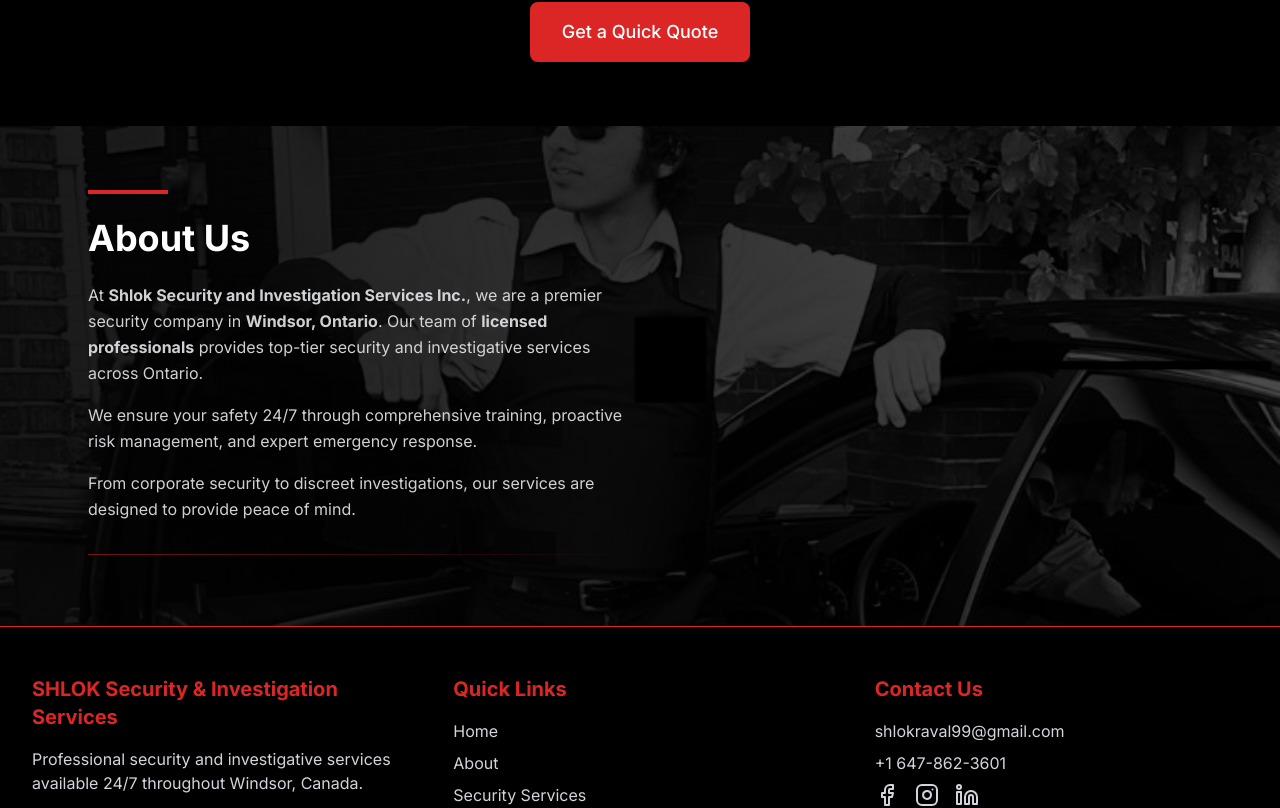
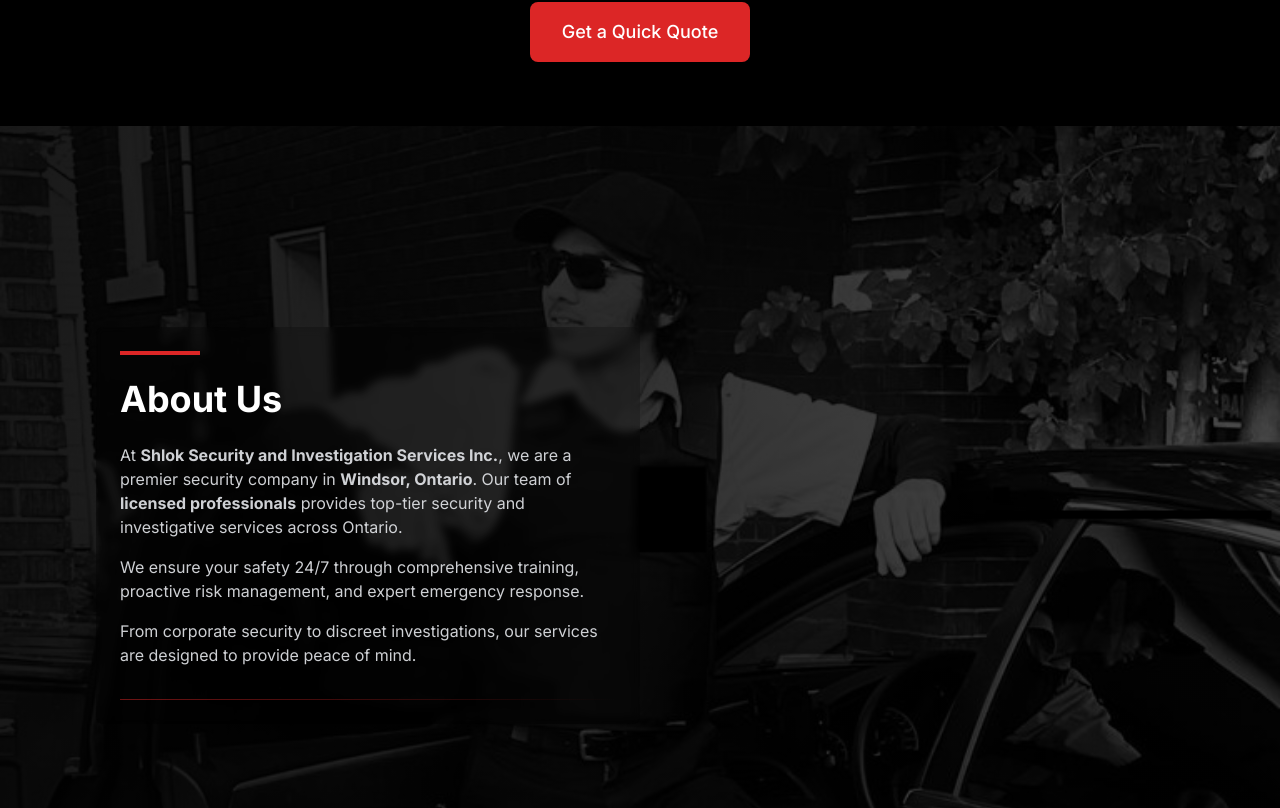
Before and after one commit to AbhishekPanta8/ShlokSecurities, a React (Vite) app: page / in a window 1280 px wide. Shown: the part 759-1567 px from the top of the page. Built offline with nearby package versions, Linux system fonts and the light colour scheme.

Commit message:
fixed about section

```diff
--- a/src/pages/About.jsx
+++ b/src/pages/About.jsx
@@ -3,52 +3,64 @@
 
 const MissionSection = () => {
   return (
-    <div className="relative w-full min-h-[500px] overflow-hidden group">
-      {/* Background Image Container */}
-      <div
-        className="absolute inset-0 w-full h-full"
+    <section className="relative w-full h-screen max-h-[800px] min-h-[500px] overflow-hidden group">
+      {/* Background Image Container - using picture element for better responsiveness */}
+      <div className="absolute inset-0 w-full h-full">
+        <picture>
+          <source srcSet={shlokImage} media="(min-width: 768px)" />
+          <source srcSet={shlokImage} media="(min-width: 0px)" />
+          <img
+            src={shlokImage}
+            alt="Shlok Security Background"
+            className="w-full h-full object-cover"
+            loading="eager"
+            // This ensures image is never cropped regardless of aspect ratio
             style={{
-          backgroundImage: `url(${shlokImage})`,
-          backgroundPosition: 'center',
-          backgroundSize: 'cover',
-          backgroundRepeat: 'no-repeat'
+              objectPosition: "center",
+              objectFit: "cover",
+              width: "100%",
+              height: "100%"
             }}
-      >
-        {/* Gradient Overlay */}
+          />
+        </picture>
+
+        {/* Gradient Overlay - consistent across all breakpoints */}
         <div className="absolute inset-0 bg-gradient-to-r from-black/90 to-black/70 group-hover:from-black/85 group-hover:to-black/65 transition-all duration-500" />
       </div>
 
-      {/* Content Container */}
-      <div className="relative h-full w-full max-w-6xl mx-auto px-6 py-16 flex items-center">
-        <div className="w-full md:w-2/3 lg:w-1/2">
+      {/* Content Container - with viewport-responsive sizing */}
+      <div className="relative flex items-center justify-start w-full h-full">
+        <div className="w-full max-w-6xl mx-auto px-4 sm:px-6 lg:px-8 py-8">
+          <div className="w-full md:w-2/3 lg:w-1/2 p-4 sm:p-6 bg-black/20 backdrop-blur-sm rounded-lg">
             {/* Red Decorative Line */}
-          <div className="w-20 h-1 bg-red-600 mb-6 transform origin-left transition-transform duration-500 group-hover:scale-x-150" />
+            <div className="w-20 h-1 bg-red-600 mb-4 sm:mb-6 transform origin-left transition-transform duration-500 group-hover:scale-x-150" />
 
             {/* Title */}
-          <h2 className="text-3xl md:text-4xl font-bold text-white mb-6 transform transition-all duration-500 group-hover:translate-x-2">
+            <h2 className="text-2xl sm:text-3xl md:text-4xl font-bold text-white mb-4 sm:mb-6 transform transition-all duration-500 group-hover:translate-x-2">
               About Us
             </h2>
 
             {/* Mission Text */}
-          <div className="space-y-4 text-gray-200">
-            <p className="text-base leading-relaxed opacity-90 transform transition-all duration-500 group-hover:opacity-100 group-hover:translate-x-2">
+            <div className="space-y-3 sm:space-y-4 text-gray-200">
+              <p className="text-sm sm:text-base leading-relaxed opacity-90 transform transition-all duration-500 group-hover:opacity-100 group-hover:translate-x-2">
                 At <strong>Shlok Security and Investigation Services Inc.</strong>, we are a premier security company in <strong>Windsor, Ontario</strong>. Our team of <strong>licensed professionals</strong> provides top-tier security and investigative services across Ontario.
               </p>
 
-            <p className="text-base leading-relaxed opacity-90 transform transition-all duration-500 delay-100 group-hover:opacity-100 group-hover:translate-x-2">
+              <p className="text-sm sm:text-base leading-relaxed opacity-90 transform transition-all duration-500 delay-100 group-hover:opacity-100 group-hover:translate-x-2">
                 We ensure your safety 24/7 through comprehensive training, proactive risk management, and expert emergency response.
               </p>
 
-            <p className="text-base leading-relaxed opacity-90 transform transition-all duration-500 delay-200 group-hover:opacity-100 group-hover:translate-x-2">
+              <p className="text-sm sm:text-base leading-relaxed opacity-90 transform transition-all duration-500 delay-200 group-hover:opacity-100 group-hover:translate-x-2">
                 From corporate security to discreet investigations, our services are designed to provide peace of mind.
               </p>
             </div>
 
             {/* Decorative Element */}
-          <div className="mt-8 w-full h-px bg-gradient-to-r from-red-600/50 to-transparent transform transition-all duration-500 group-hover:scale-x-110" />
+            <div className="mt-6 sm:mt-8 w-full h-px bg-gradient-to-r from-red-600/50 to-transparent transform transition-all duration-500 group-hover:scale-x-110" />
           </div>
         </div>
       </div>
+    </section>
   );
 };
 
```
Lines whose indentation alone changed are shown as unchanged.
